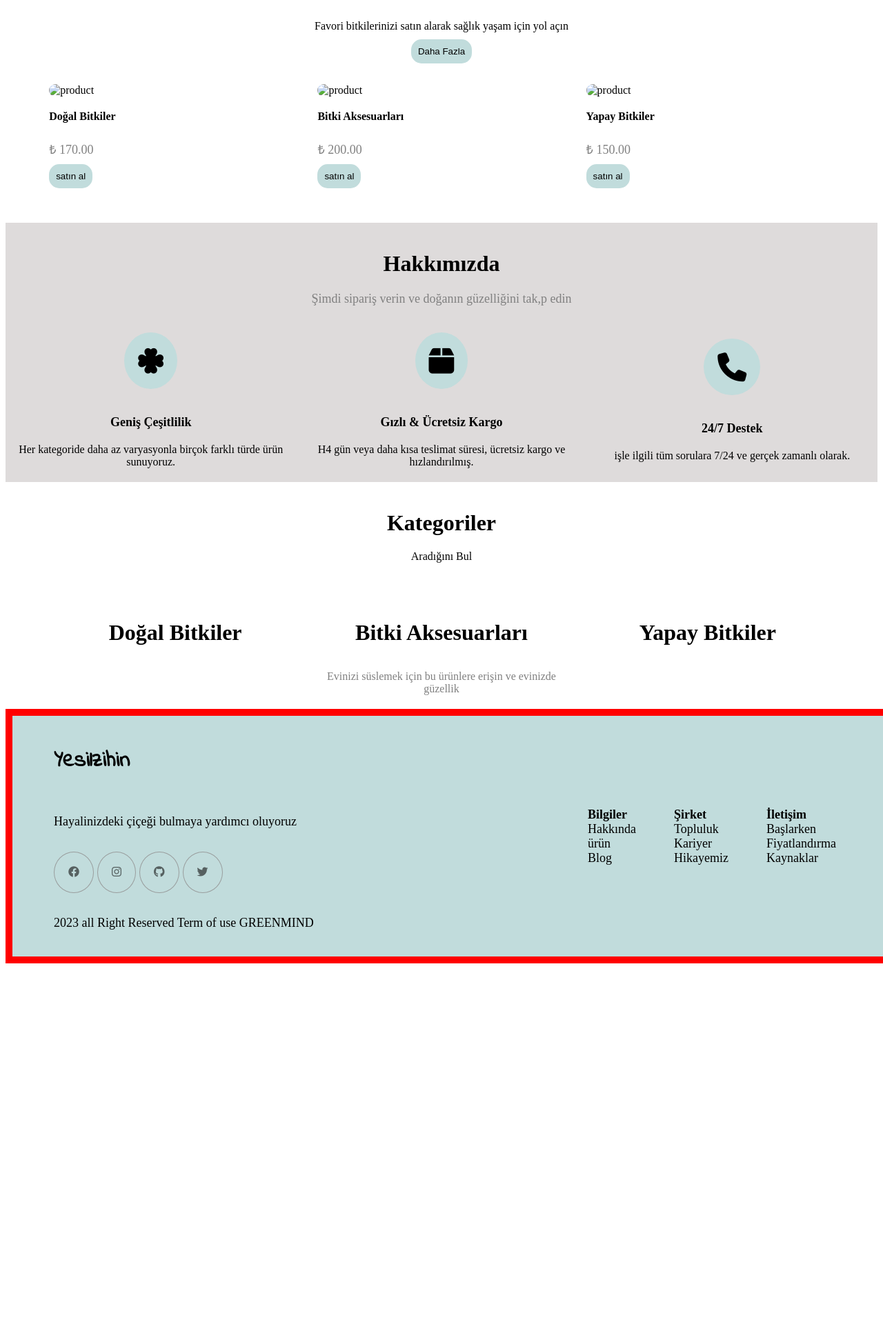
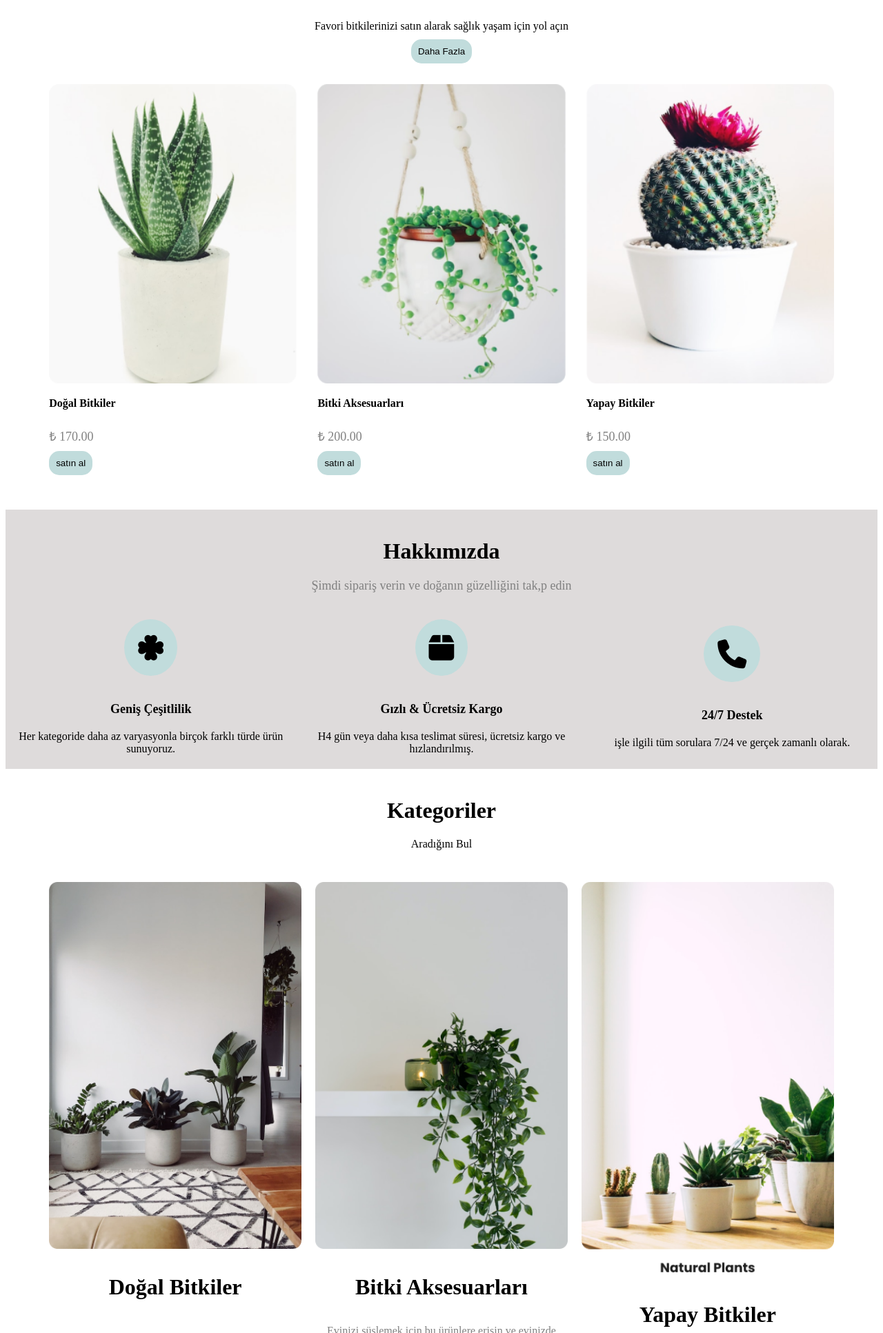
Before and after one commit to Nihat-sona/FLOWER, a plain HTML site: page index.html in a window 1280 px wide. Shown: the part 867-2800 px from the top of the page at 69% size. Before the commit the page ends 2272 px from the top, so only its background shows below. Drawn offline with Linux system fonts and the light colour scheme.

Commit message:
first commit

```diff
--- a/index.html
+++ b/index.html
@@ -49,7 +49,7 @@
 
 <div class="banner-right">
  <div class="banner-right-bg">
-    <img src="./banner cicek.png" alt="">
+    <img src="./image/./banner cicek.png" alt="">
      </div>
     </div>
 </div>
@@ -63,20 +63,20 @@
 
 <div class="product-card">
     <div class="product-cards">
-        <img src="product1.png" alt="product">
+        <img src="./image/product1.png" alt="product">
             <p>Doğal Bitkiler</p>
                 <span>₺ 170.00</span>
                 <button class="more">satın al</button>
 </div>
 
 <div class="product-cards">
-    <img src="product2.png" alt="product">
+    <img src="./image/product2.png" alt="product">
     <p>Bitki Aksesuarları</p>
     <span>₺ 200.00</span>
     <button class="more">satın al</button>
 </div>
 <div class="product-cards">
-    <img src="product3.png" alt="product">
+    <img src="./image/product3.png" alt="product">
     <p>Yapay Bitkiler</p>
     <span>₺ 150.00</span>
     <button class="more">satın al</button>
@@ -118,17 +118,17 @@
     </div>
 <div class="categories-banners">
     <div class="categories-banners-card">
-        <img src="frame1.png" alt="">
+        <img src="./image/frame1.png" alt="">
         <h1>Doğal Bitkiler</h1>
 
     </div>
     <div class="categories-banners-card">
-        <img src="frame2.png" alt="">
+        <img src="./image/frame2.png" alt="">
         <h1>Bitki Aksesuarları</h1>
         <span>Evinizi süslemek için bu ürünlere erişin ve evinizde güzellik</span>
      </div>
       <div class="categories-banners-card">
-        <img src="frame4.png" alt="">
+        <img src="./image/frame4.png" alt="">
         <h1>Yapay Bitkiler</h1>
 
      </div>
```
Also changed, not shown: 2 other files.
